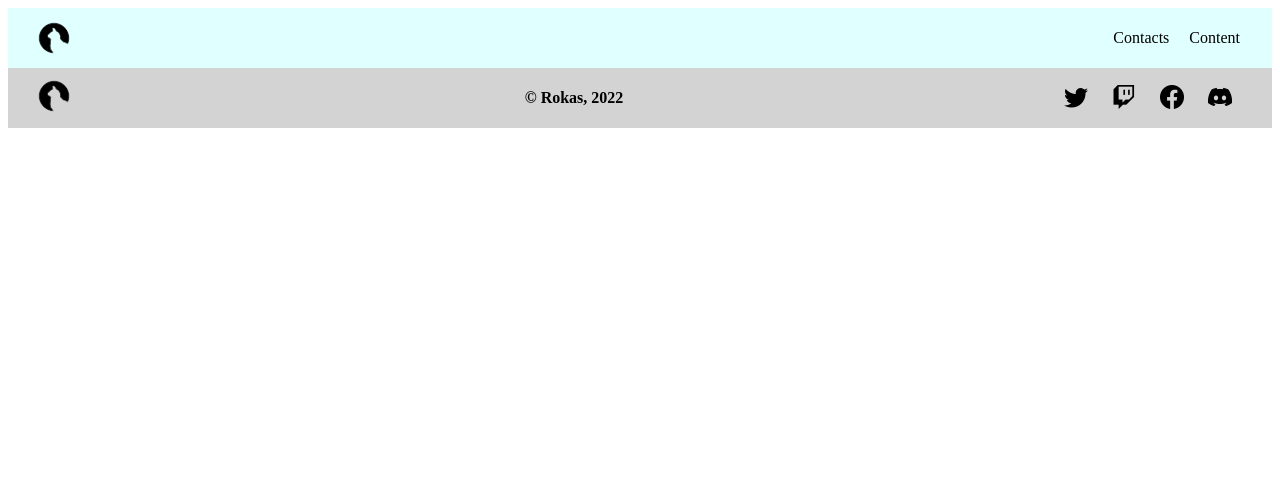
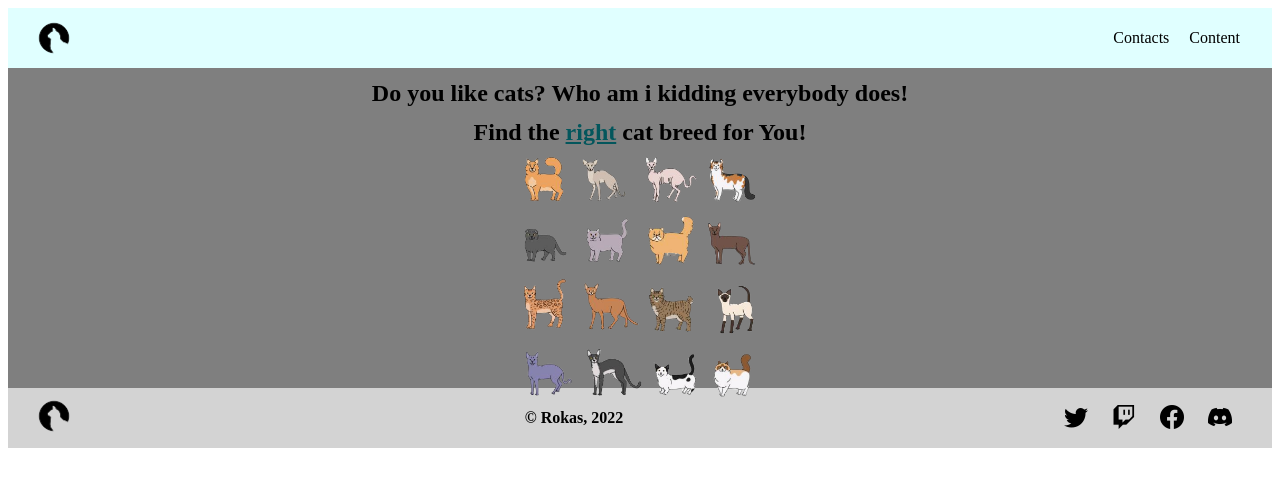
Before and after one commit to RokasSkara/HTML-CSS, a plain HTML site: page HTML_CSS/index.html in a window 1280 px wide. Drawn offline with nearby package versions, Linux system fonts and the light colour scheme.

Commit message:
added about section

```diff
--- a/HTML_CSS/index.html
+++ b/HTML_CSS/index.html
@@ -15,7 +15,11 @@
             <a href="#main">Content</a>
         </nav>
     </header>
-
+    <section id="about" class="about">
+        <h1>Do you like cats? Who am i kidding everybody does!</h1>
+        <h2>Find the <span>right</span> cat breed for You!</h2>
+        <img src="./images/CatEvo2.png" alt="">
+    </section>
     <footer>
         <a href="#header"><img class="logo" src="./images/Cat.png" alt="cat logo"></a>
         <h4>&copy Rokas, 2022 </h4>
@@ -27,4 +31,5 @@
         </div>
     </footer>
 </body>
+
 </html>
--- a/HTML_CSS/main.css
+++ b/HTML_CSS/main.css
@@ -16,6 +16,26 @@ header a{
     text-decoration: none;
     color: black;
     padding-right: 1em;
+}
+/*--------------------About-----------------*/
+.about{
+    height: 40vh;
+    background-size:contain;
+    background-repeat: no-repeat;
+    background-position: center;
+    background-color: rgba(0, 0, 0, 0.5);
+    text-align: center;
+}
+.about img{
+    height: 85%;
+}
+.about h2, .about h1{
+    margin: 0;
+    padding-top: 0.5em;
+}
+.about span{
+    text-decoration: underline;
+    color: rgb(3, 86, 92);
 }
 
 /* Footer styling */
```
Also changed, not shown: HTML_CSS/images/CatEvo.png (added), HTML_CSS/images/CatEvo2.png (added).
